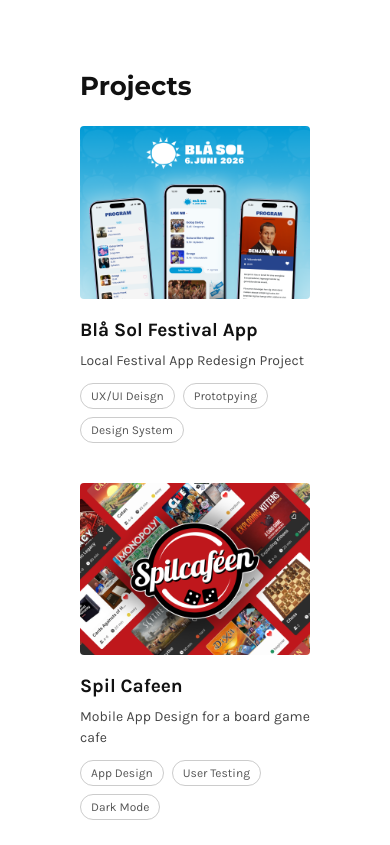
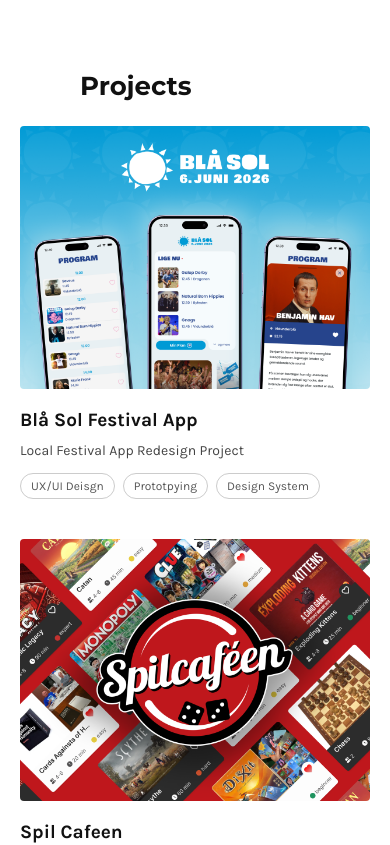
Before and after one commit to Lunanuna/portfolio, a React (Vite) app: page / in a window 390 px wide. Shown: the part 820-1665 px from the top of the page. Built offline with nearby package versions, Linux system fonts and the light colour scheme.

Commit message:
모바일쪽 변경함

```diff
--- a/src/components/Projects.module.css
+++ b/src/components/Projects.module.css
@@ -17,9 +17,9 @@
 }
 
 .list {
-  max-width: 1100px;
+  /* max-width: 1100px;
   margin: 0 auto;
-  padding: 0 60px;
+  padding: 0 60px; */
   display: grid;
   grid-template-columns: repeat(2, 1fr); /* 한 줄에 2개 */
   column-gap: 64px;
```
